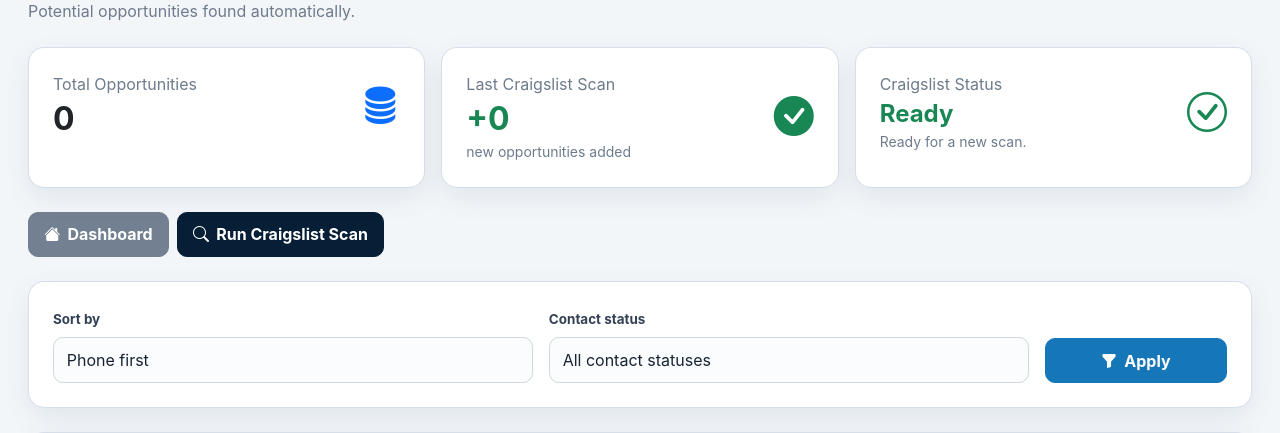
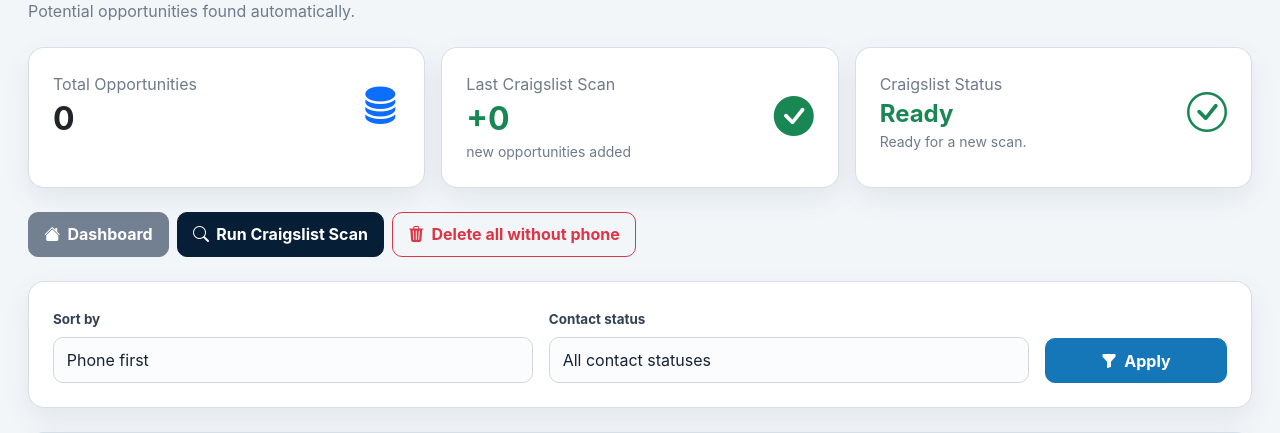
Before and after one commit to danidcr016/owner-acquisition-crm, a Flask app: page /discovery in a window 1280 px wide. Shown: the part 160-593 px from the top of the page. Run offline with Flask 3, Linux system fonts and the light colour scheme; a user stored in the database is signed in; data comes from the database, SQL or seed files in the repository; data that the repository does not hold is empty.

Commit message:
Add bulk delete for Discovery leads without phone

```diff
--- a/app.py
+++ b/app.py
@@ -398,11 +398,17 @@ def create_discovery_lead(
     # Existing opportunity
     if existing_lead:
 
-        # Add phone if we did not have one before
+        changed = False
+
         if phone and not existing_lead.phone:
-
             existing_lead.phone = phone
-
+            existing_lead.contact_status = "phone_found"
+            changed = True
+        elif contact_status and existing_lead.contact_status != contact_status:
+            existing_lead.contact_status = contact_status
+            changed = True
+
+        if changed:
             db.session.commit()
 
         return existing_lead
@@ -425,6 +431,7 @@ def create_discovery_lead(
         city=city,
 
         phone=phone,
+        contact_status=("phone_found" if phone else contact_status),
 
         source=source,
 
@@ -1692,6 +1699,31 @@ def delete_discovery(id):
 
 
 # =========================================================
+# DELETE DISCOVERY LEADS WITHOUT PHONE
+# =========================================================
+@app.route("/discovery/delete-without-phone", methods=["POST"])
+def delete_discovery_without_phone():
+    if not session.get("logged_in"):
+        return redirect("/login")
+
+    if not is_admin_or_developer():
+        return "Access denied", 403
+
+    deleted_count = DiscoveryLead.query.filter(
+        db.or_(
+            DiscoveryLead.phone.is_(None),
+            db.func.trim(DiscoveryLead.phone) == ""
+        )
+    ).delete(synchronize_session=False)
+
+    db.session.commit()
+    return redirect(
+        "/discovery?sort=newest&contact=all&deleted="
+        f"{deleted_count}"
+    )
+
+
+# =========================================================
 # RUN CRAIGSLIST SCAN
 # =========================================================
 
--- a/templates/discovery.html
+++ b/templates/discovery.html
@@ -83,6 +83,12 @@
 </div>
 
 <div id="discovery-page" data-scan-running="{{ 'true' if scan_running else 'false' }}">
+{% if request.args.get("deleted") is not none %}
+<div class="alert alert-success mb-4" role="status">
+    <i class="bi bi-check-circle-fill"></i>
+    {{ request.args.get("deleted") }} opportunities without a phone number were deleted.
+</div>
+{% endif %}
 <div id="scan-feedback" class="alert alert-info d-none mb-4" role="status" aria-live="polite"></div>
 
 <div class="d-flex gap-2 mb-4">
@@ -97,6 +103,12 @@
             {% else %}
                 <i class="bi bi-search"></i> Run Craigslist Scan
             {% endif %}
+        </button>
+    </form>
+    <form action="/discovery/delete-without-phone" method="POST"
+          onsubmit="return confirm('This permanently deletes every Discovery opportunity without a phone number. Continue?');">
+        <button type="submit" class="btn btn-outline-danger" {% if scan_running %}disabled{% endif %}>
+            <i class="bi bi-trash3-fill"></i> Delete all without phone
         </button>
     </form>
 </div>
```
